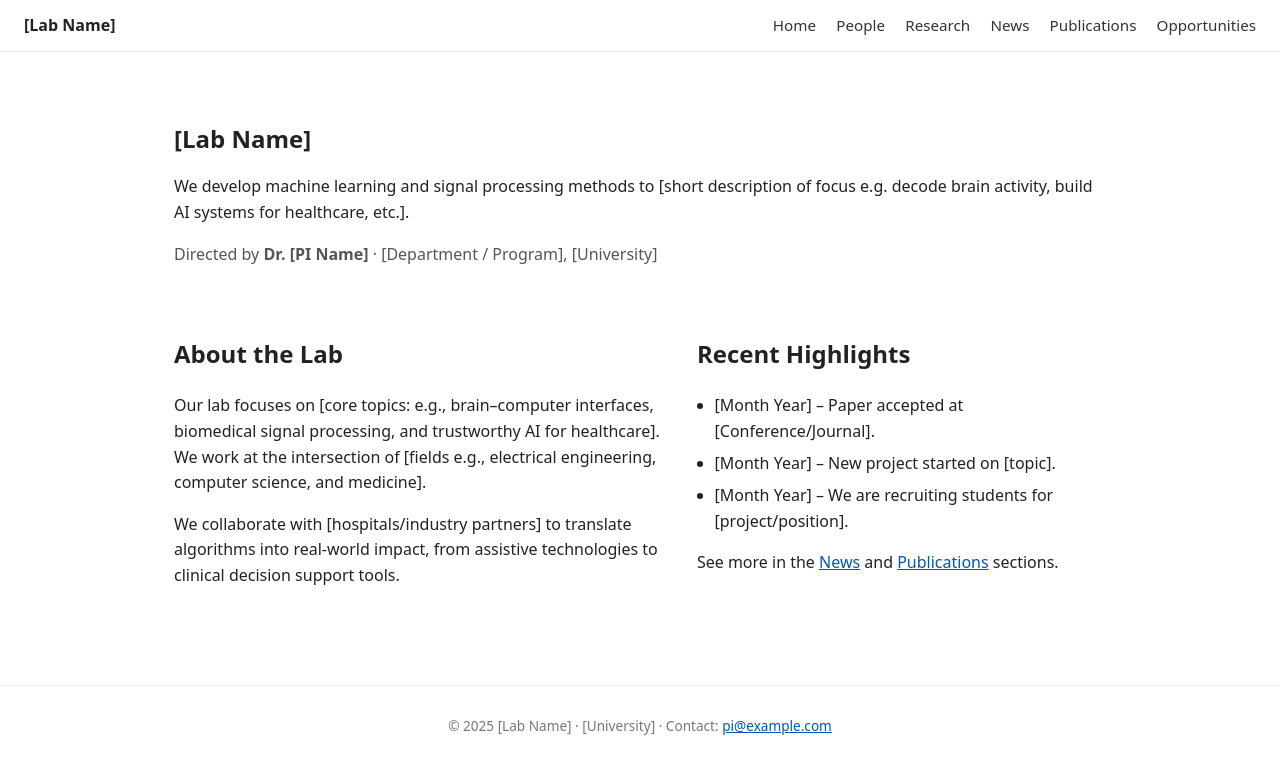
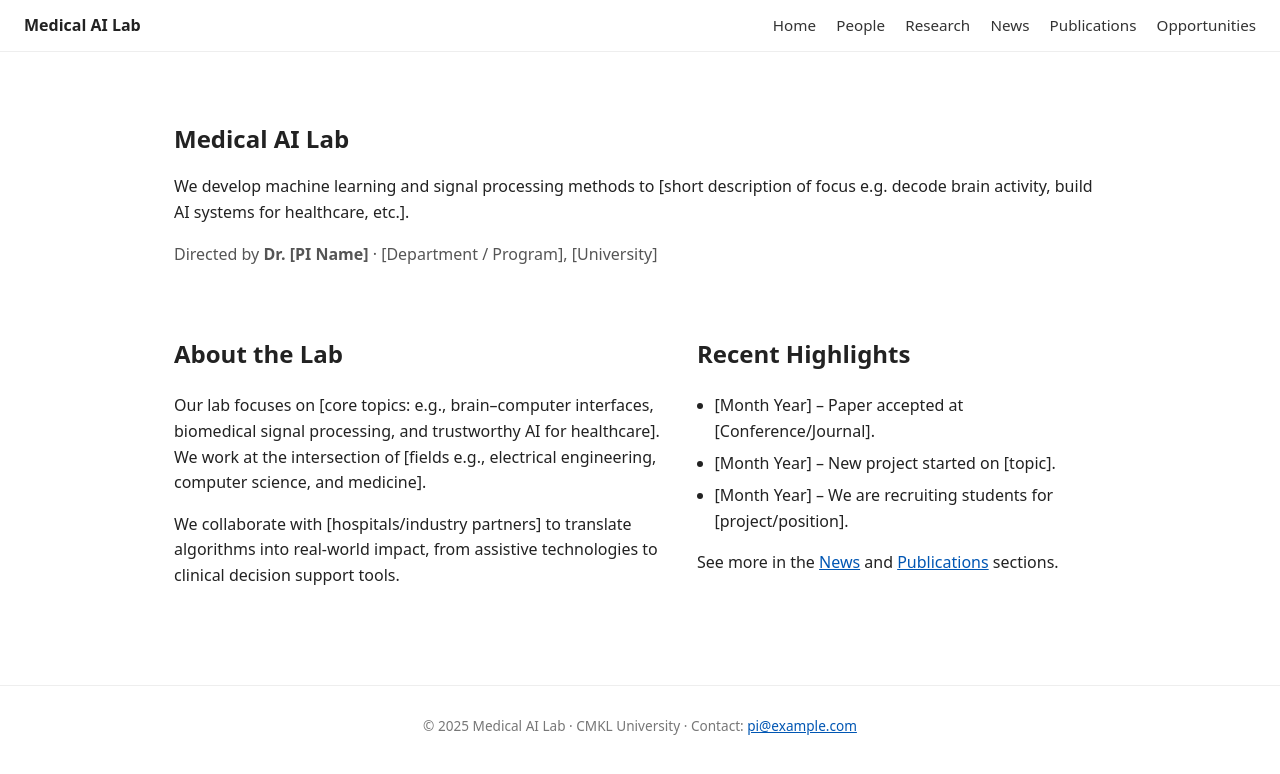
Before and after one commit to kanthamjib/MedicalAILab_CMKL_Website, a plain HTML site: page index.html in a window 1280 px wide. Drawn offline with Linux system fonts and the light colour scheme.

Commit message:
Update index.html

```diff
--- a/index.html
+++ b/index.html
@@ -2,13 +2,13 @@
 <html lang="en">
 <head>
   <meta charset="UTF-8">
-  <title>[Lab Name] @ [University]</title>
+  <title>Medical AI Lab @ CMKL University</title>
   <meta name="viewport" content="width=device-width, initial-scale=1.0">
   <link rel="stylesheet" href="assets/css/style.css">
 </head>
 <body>
   <header class="navbar">
-    <div class="logo">[Lab Name]</div>
+    <div class="logo">Medical AI Lab</div>
     <nav>
       <a href="index.html">Home</a>
       <a href="people.html">People</a>
@@ -21,7 +21,7 @@
 
   <main>
     <section class="hero">
-      <h1>[Lab Name]</h1>
+      <h1>Medical AI Lab</h1>
       <p>
         We develop machine learning and signal processing methods to
         [short description of focus e.g. decode brain activity, build AI systems for healthcare, etc.].
@@ -60,7 +60,7 @@
   </main>
 
   <footer>
-    <p>© 2025 [Lab Name] · [University] · Contact: <a href="mailto:pi@example.com">pi@example.com</a></p>
+    <p>© 2025 Medical AI Lab · CMKL University · Contact: <a href="mailto:pi@example.com">pi@example.com</a></p>
   </footer>
 </body>
 </html>
```
